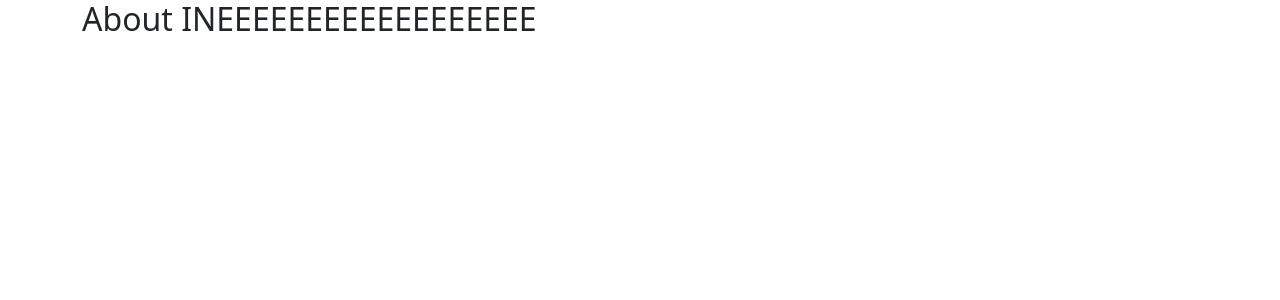
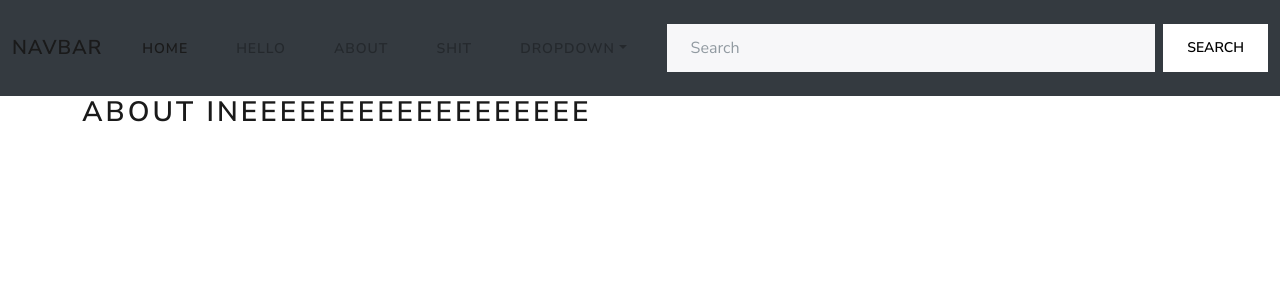
Before and after one commit to Joshoowoot/github-pyyy, a Django app: page /about/ in a window 1280 px wide. Shown: the top 300 px of the page. Run offline with Django 5.2, Linux system fonts and the light colour scheme.

Commit message:
modified base.thml

```diff
--- a/templates/base.html
+++ b/templates/base.html
@@ -3,13 +3,52 @@
 <head>
     <meta charset="utf-8">
     <meta name="viewport" content="width=device-width, initial-scale=1">
-    <title>{% block title%}name{% endblock %}</title>
-    <link href="https://cdn.jsdelivr.net/npm/bootstrap@5.3.8/dist/css/bootstrap.min.css" rel="stylesheet" crossorigin="anonymous">
+    <title>{% block title %}name{% endblock %}</title>
+    <link rel="stylesheet" href="https://bootswatch.com/5/lux/bootstrap.min.css">
 </head>
 <body>
-    <main class="container">
+<nav class="navbar navbar-expand-lg bg-dark" data-bs-theme="dark">
+<div class="container-fluid">
+    <a class="navbar-brand" href="#">Navbar</a>
+    <button class="navbar-toggler" type="button" data-bs-toggle="collapse" data-bs-target="#navbarColor02" aria-controls="navbarColor02" aria-expanded="false" aria-label="Toggle navigation">
+    <span class="navbar-toggler-icon"></span>
+    </button>
+    <div class="collapse navbar-collapse" id="navbarColor02">
+    <ul class="navbar-nav me-auto">
+        <li class="nav-item">
+        <a class="nav-link active" href="{% url "home" %}">Home
+            <span class="visually-hidden">(current)</span>
+        </a>
+        </li>
+        <li class="nav-item">
+        <a class="nav-link" href="{% url "hello" %}">hello</a>
+        </li>
+        <li class="nav-item">
+        <a class="nav-link" href="{% url "about" %}">about</a>
+        </li>
+        <li class="nav-item">
+        <a class="nav-link" href="#">shit</a>
+        </li>
+        <li class="nav-item dropdown">
+        <a class="nav-link dropdown-toggle" data-bs-toggle="dropdown" href="#" role="button" aria-haspopup="true" aria-expanded="false">Dropdown</a>
+        <div class="dropdown-menu">
+            <a class="dropdown-item" href="#">Action</a>
+            <a class="dropdown-item" href="#">Another action</a>
+            <a class="dropdown-item" href="#">Something else here</a>
+            <div class="dropdown-divider"></div>
+            <a class="dropdown-item" href="#">Separated link</a>
+        </div>
+        </li>
+    </ul>
+    <form class="d-flex"></form>
+        <input class="form-control me-sm-2" type="search" placeholder="Search">
+        <button class="btn btn-secondary my-2 my-sm-0" type="submit">Search</button>
+    </form>
+    </div>
+</div>
+</nav>
+<main class="container">
     {% block content %}{% endblock %}
-    </main>
-    <script src="https://cdn.jsdelivr.net/npm/bootstrap@5.3.8/dist/js/bootstrap.bundle.min.js" crossorigin="anonymous"></script>
+</main>
 </body>
 </html>
```
